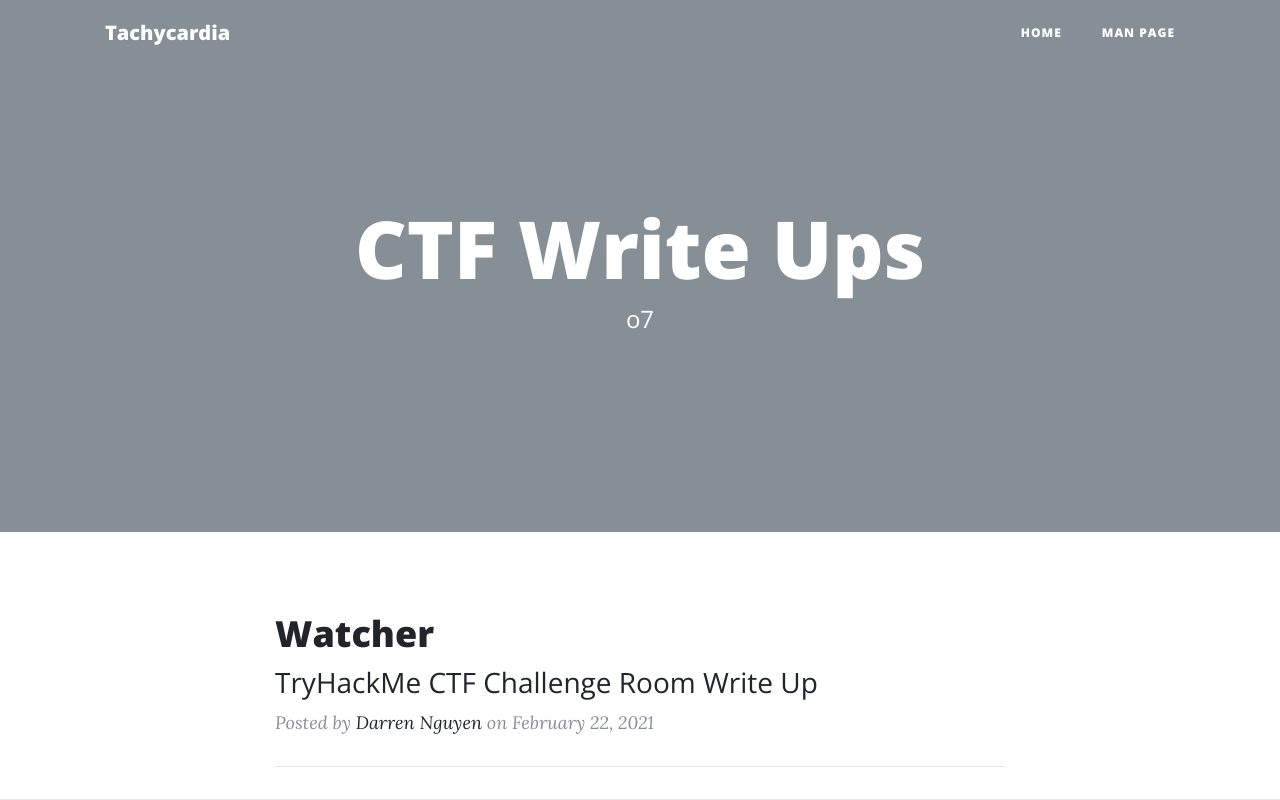
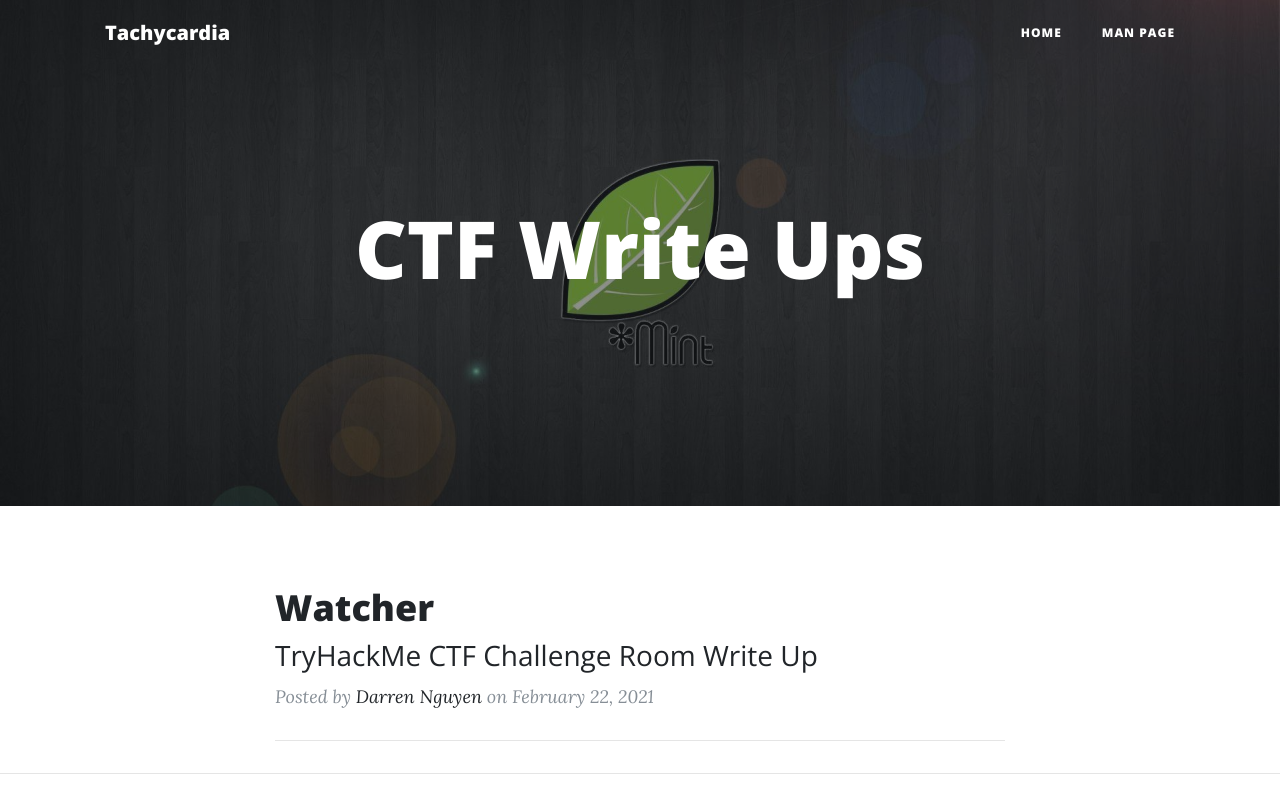
Before and after one commit to RenTrieu/RenTrieu.github.io, a plain HTML site: page index.html in a window 1280 px wide. Shown: the top 800 px of the page. Drawn offline with nearby package versions, Linux system fonts and the light colour scheme.

Commit message:
linux bg imgs

```diff
--- a/index.html
+++ b/index.html
@@ -47,14 +47,14 @@
   </nav>
 
   <!-- Page Header -->
-  <header class="masthead" style="background-image: url('img/basic-bg.jpg')">
-    <!--<div class="overlay"></div>-->
+  <header class="masthead" style="background-image: url('img/mint1.jpg')">
+    <div class="overlay"></div>
     <div class="container">
       <div class="row">
         <div class="col-lg-8 col-md-10 mx-auto">
           <div class="site-heading">
             <h1>CTF Write Ups</h1>
-            <span class="subheading">o7</span>
+            <span class="subheading"></span>
           </div>
         </div>
       </div>
```
Also changed, not shown: about.html (+2 -2 lines), writeup1.html (+2 -2 lines), img/cli1.png (added), img/mint1.jpg (added), img/ubuntu1.jpg (added).
